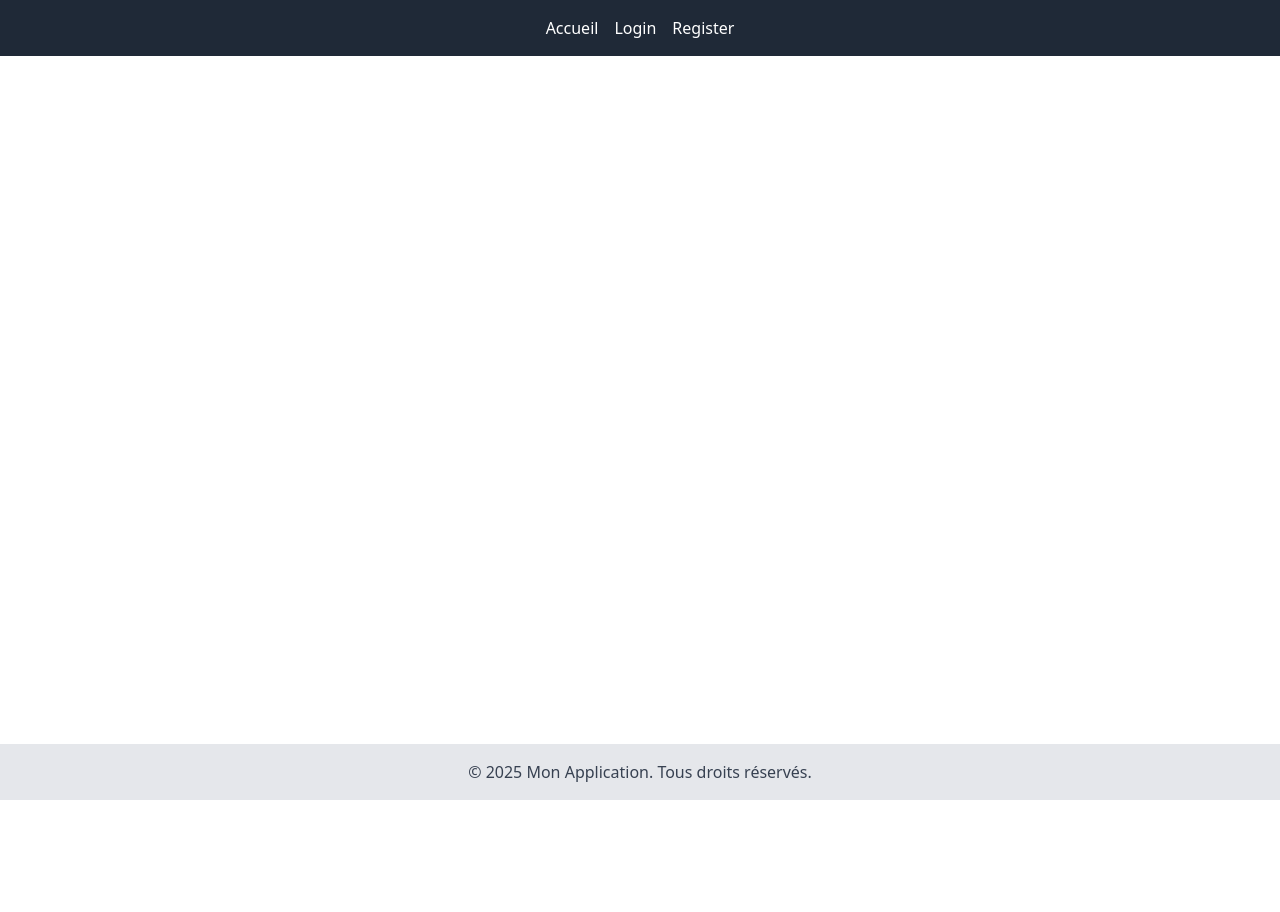
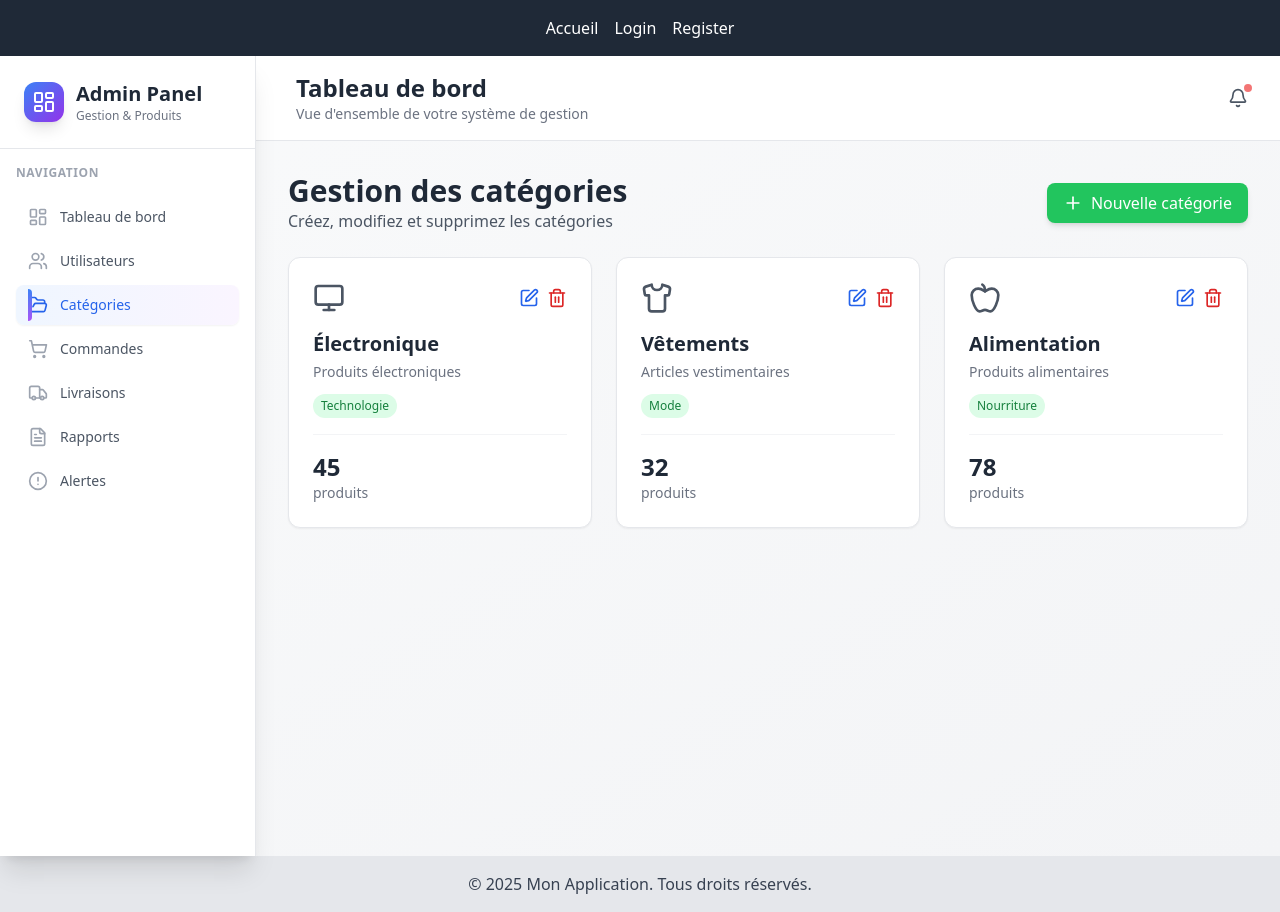
Before and after one commit to azizkcm09/Gestion-des-Fournisseurs-et-Produits-Frontend, a React (Vite) app: page /categories in a window 1280 px wide. Before the commit the page ends 800 px from the top, so only its background shows below. Built offline with nearby package versions, Linux system fonts and the light colour scheme.

Commit message:
adding the content to the category page

```diff
--- a/src/App.jsx
+++ b/src/App.jsx
@@ -7,6 +7,7 @@ import Register from "./pages/Register";
 import Admin from "./pages/Admin";
 import FournisseurPage from "./pages/Fourinisseur";
 import Users from "./pages/Users";
+import Categories from "./pages/Categories";
 
 function App() {
   return (
@@ -21,6 +22,7 @@ function App() {
             <Route path="/admin" element={<Admin />} />
             <Route path="/fournisseur" element={<FournisseurPage />} />
             <Route path="/users" element={<Users />} />
+            <Route path="/categories" element={<Categories />} />
           </Routes>
         </main>
         <Footer />
--- /dev/null
+++ b/src/components/AddCategoryButton.jsx
@@ -0,0 +1,11 @@
+import React from "react";
+import { Plus } from "lucide-react";
+
+export default function AddCategoryButton() {
+  return (
+    <button className="flex items-center px-4 py-2 bg-green-500 text-white rounded-lg shadow-md hover:shadow-lg transition-all duration-300">
+      <Plus className="w-5 h-5 mr-2" />
+      <span>Nouvelle catégorie</span>
+    </button>
+  );
+}
--- /dev/null
+++ b/src/components/CategoryCard.jsx
@@ -0,0 +1,41 @@
+import React from "react";
+import { Edit, Trash2, Monitor, Shirt, Apple } from "lucide-react";
+
+export default function CategoryCard({ category }) {
+  const IconComponent = {
+    Monitor: Monitor,
+    Shirt: Shirt,
+    Apple: Apple,
+  }[category.icon];
+
+  return (
+    <div className="bg-white rounded-xl shadow-sm border border-gray-200 p-6 hover:shadow-lg transition-shadow duration-300 flex flex-col">
+      <div className="flex items-center justify-between mb-4">
+        {IconComponent && <IconComponent className="w-8 h-8 text-gray-600" />}
+        <div className="flex space-x-2">
+          <button className="text-blue-600 hover:text-blue-900">
+            <Edit className="w-5 h-5" />
+          </button>
+          <button className="text-red-600 hover:text-red-900">
+            <Trash2 className="w-5 h-5" />
+          </button>
+        </div>
+      </div>
+      <h3 className="text-xl font-semibold text-gray-800 mb-1">
+        {category.name}
+      </h3>
+      <p className="text-sm text-gray-500 mb-3">{category.description}</p>
+      <div className="flex items-center mb-4">
+        <span className="px-2 py-1 bg-green-100 text-green-700 text-xs font-medium rounded-full">
+          {category.tag}
+        </span>
+      </div>
+      <div className="mt-auto pt-4 border-t border-gray-100">
+        <p className="text-2xl font-bold text-gray-800">
+          {category.productCount}
+        </p>
+        <p className="text-sm text-gray-500">produits</p>
+      </div>
+    </div>
+  );
+}
--- /dev/null
+++ b/src/components/CategoryManagementContent.jsx
@@ -0,0 +1,53 @@
+import React from "react";
+import AddCategoryButton from "./AddCategoryButton";
+import CategoryCard from "./CategoryCard";
+
+export default function CategoryManagementContent() {
+  const categories = [
+    {
+      id: 1,
+      name: "Électronique",
+      description: "Produits électroniques",
+      tag: "Technologie",
+      productCount: 45,
+      icon: "Monitor",
+    },
+    {
+      id: 2,
+      name: "Vêtements",
+      description: "Articles vestimentaires",
+      tag: "Mode",
+      productCount: 32,
+      icon: "Shirt",
+    },
+    {
+      id: 3,
+      name: "Alimentation",
+      description: "Produits alimentaires",
+      tag: "Nourriture",
+      productCount: 78,
+      icon: "Apple",
+    },
+  ];
+
+  return (
+    <div className="space-y-6 animate-fadeIn">
+      <div className="flex items-center justify-between">
+        <div>
+          <h1 className="text-3xl font-bold text-gray-800">
+            Gestion des catégories
+          </h1>
+          <p className="text-gray-600">
+            Créez, modifiez et supprimez les catégories
+          </p>
+        </div>
+        <AddCategoryButton />
+      </div>
+      <div className="grid grid-cols-1 md:grid-cols-2 lg:grid-cols-3 gap-6">
+        {categories.map((category) => (
+          <CategoryCard key={category.id} category={category} />
+        ))}
+      </div>
+    </div>
+  );
+}
--- a/src/components/Sidebar.jsx
+++ b/src/components/Sidebar.jsx
@@ -24,7 +24,12 @@ export default function Sidebar({
       path: "/admin",
     },
     { id: "users", label: "Utilisateurs", icon: Users, path: "/users" },
-    { id: "categories", label: "Catégories", icon: FolderOpen },
+    {
+      id: "categories",
+      label: "Catégories",
+      icon: FolderOpen,
+      path: "/categories",
+    },
     { id: "orders", label: "Commandes", icon: ShoppingCart },
     { id: "deliveries", label: "Livraisons", icon: Truck },
     { id: "reports", label: "Rapports", icon: FileText },
--- /dev/null
+++ b/src/pages/Categories.jsx
@@ -0,0 +1,56 @@
+import React, { useState, useEffect } from "react";
+import Sidebar from "../components/Sidebar";
+import Header from "../components/Header";
+import LoadingState from "../components/LoadingState";
+import CategoryManagementContent from "../components/CategoryManagementContent";
+
+export default function Categories() {
+  const [isSidebarOpen, setIsSidebarOpen] = useState(true);
+  const [activeNav, setActiveNav] = useState("categories");
+  const [isLoading, setIsLoading] = useState(true);
+
+  useEffect(() => {
+    // Simulate initial loading
+    setTimeout(() => setIsLoading(false), 1000);
+
+    // Add animation styles
+    const style = document.createElement("style");
+    style.textContent = `
+      @keyframes fadeIn {
+        from { opacity: 0; transform: translateY(10px); }
+        to { opacity: 1; transform: translateY(0); }
+      }
+      .animate-fadeIn {
+        animation: fadeIn 0.3s ease-out;
+      }
+    `;
+    document.head.appendChild(style);
+
+    return () => {
+      document.head.removeChild(style);
+    };
+  }, []);
+
+  return (
+    <div className="flex h-screen bg-gradient-to-br from-gray-50 to-gray-100">
+      {/* Sidebar Component */}
+      <Sidebar
+        isOpen={isSidebarOpen}
+        activeNav={activeNav}
+        setActiveNav={setActiveNav}
+        toggleSidebar={() => setIsSidebarOpen(!isSidebarOpen)}
+      />
+
+      {/* Main Content Area */}
+      <div className="flex-1 flex flex-col overflow-hidden">
+        {/* Header Component */}
+        <Header toggleSidebar={() => setIsSidebarOpen(!isSidebarOpen)} />
+
+        {/* Main Category Management Content */}
+        <main className="flex-1 overflow-y-auto p-6 lg:p-8">
+          {isLoading ? <LoadingState /> : <CategoryManagementContent />}
+        </main>
+      </div>
+    </div>
+  );
+}
```
